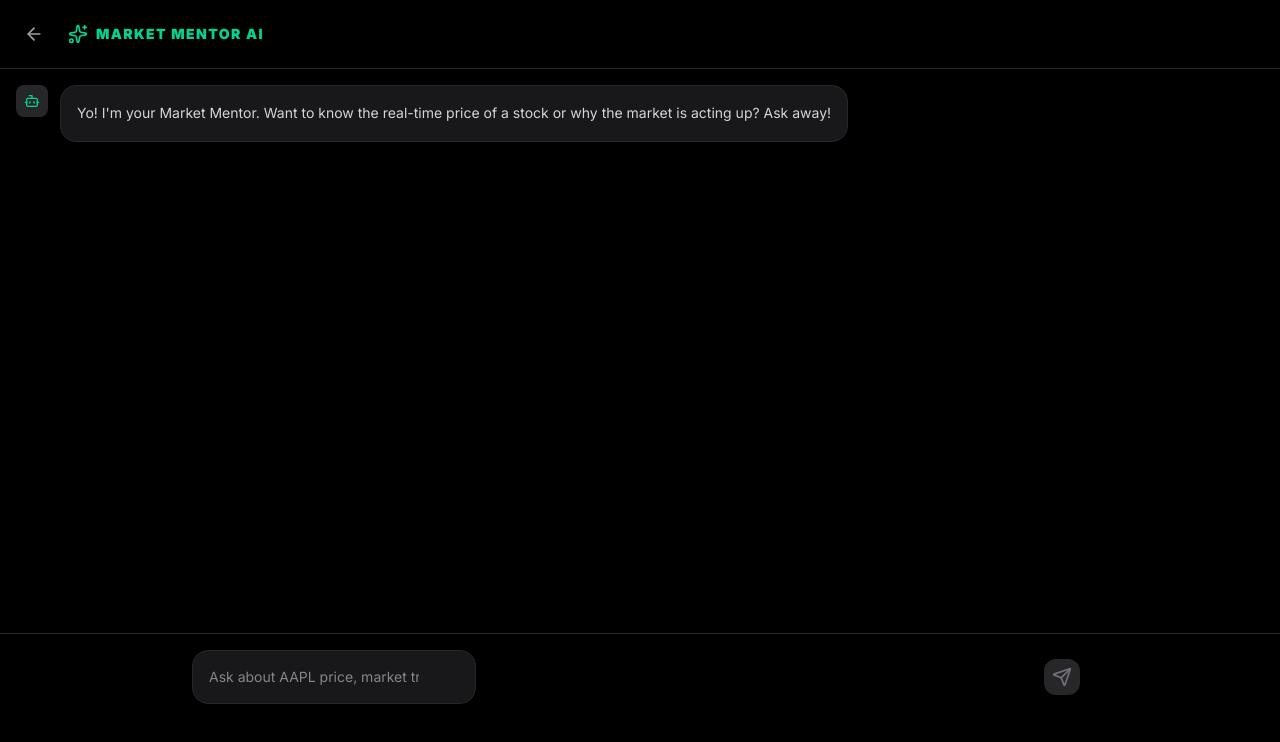
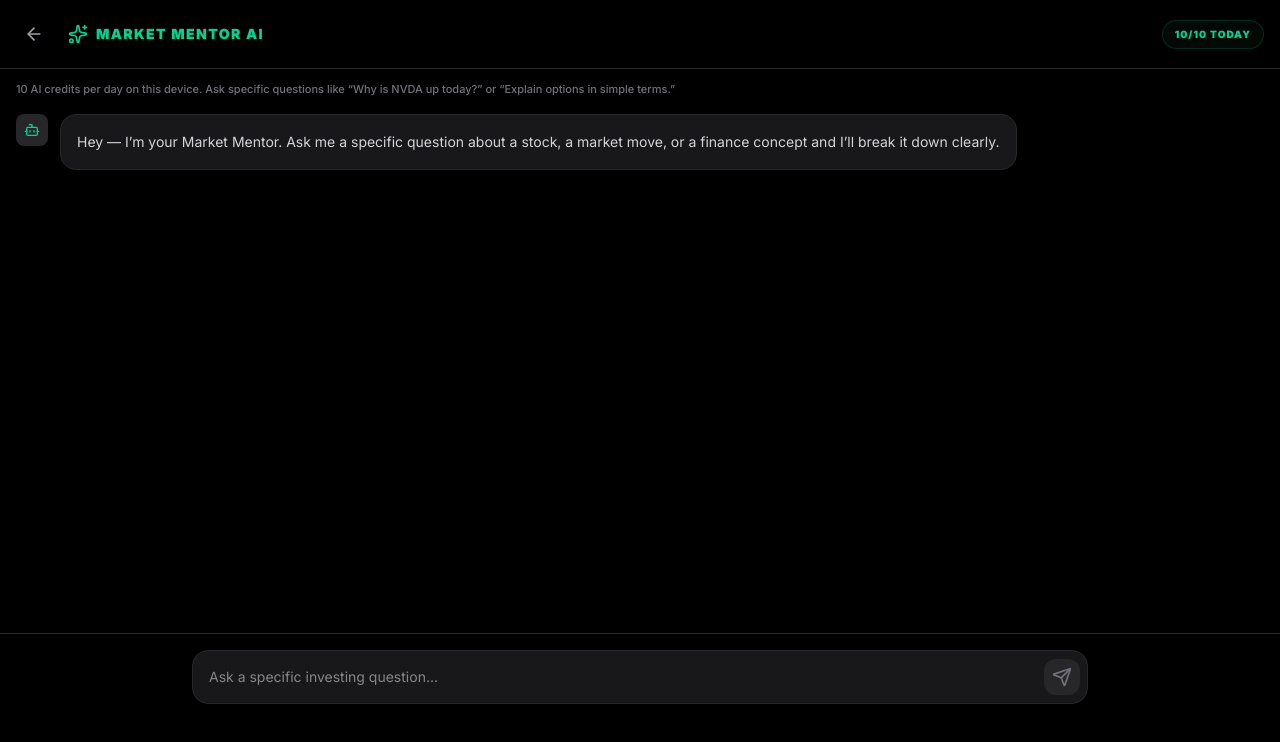
Before and after one commit to azcepition-oss/Investiq, a React (Vite) app in the folder investiq/: page /ai-mentor in a window 1280 px wide. Shown: the top 742 px of the page. Built offline with nearby package versions, Linux system fonts and the light colour scheme.

Commit message:
Improve AI mentor UI and add daily credit display

```diff
--- a/investiq/src/pages/AIChat.tsx
+++ b/investiq/src/pages/AIChat.tsx
@@ -2,7 +2,7 @@ import { useState, useRef, useEffect } from "react";
 import { Send, Sparkles, Loader2, User, Bot, ArrowLeft } from "lucide-react";
 import { motion } from "framer-motion";
 import Markdown from "react-markdown";
-import { chatWithAI } from "../services/api";
+import { chatWithAI, getAiCreditStatus } from "../services/api";
 import { cn } from "../lib/utils";
 import { useNavigate } from "react-router-dom";
 
@@ -12,6 +12,11 @@ interface Message {
 }
 
 const getErrorMessage = (error: any) => {
+  const localCode = error?.code || error?.message;
+  if (localCode === "DAILY_AI_LIMIT_REACHED") {
+    return "You’ve used all 10 AI mentor credits for today on this device. Come back tomorrow for a fresh reset.";
+  }
+
   const apiError = error?.response?.data?.error;
   const apiDetails = error?.response?.data?.details || "";
   const message = `${apiError || ""} ${apiDetails}`.trim();
@@ -33,10 +38,11 @@ const getErrorMessage = (error: any) => {
 
 export const AIChat = () => {
   const [messages, setMessages] = useState<Message[]>([
-    { role: 'assistant', content: "Yo! I'm your Market Mentor. Want to know the real-time price of a stock or why the market is acting up? Ask away!" }
+    { role: 'assistant', content: "Hey — I’m your Market Mentor. Ask me a specific question about a stock, a market move, or a finance concept and I’ll break it down clearly." }
   ]);
   const [input, setInput] = useState("");
   const [isLoading, setIsLoading] = useState(false);
+  const [creditStatus, setCreditStatus] = useState(getAiCreditStatus());
   const messagesEndRef = useRef<HTMLDivElement>(null);
   const navigate = useNavigate();
 
@@ -47,6 +53,8 @@ export const AIChat = () => {
   useEffect(() => {
     scrollToBottom();
   }, [messages]);
+
+  const refreshCredits = () => setCreditStatus(getAiCreditStatus());
 
   const handleSend = async () => {
     if (!input.trim() || isLoading) return;
@@ -63,6 +71,7 @@ export const AIChat = () => {
       console.error(error);
       setMessages(prev => [...prev, { role: 'assistant', content: getErrorMessage(error) }]);
     } finally {
+      refreshCredits();
       setIsLoading(false);
     }
   };
@@ -73,11 +82,22 @@ export const AIChat = () => {
         <button onClick={() => navigate(-1)} className="p-2 text-zinc-400 hover:text-white transition-colors">
           <ArrowLeft size={20} />
         </button>
-        <div className="flex items-center gap-2 text-emerald-400">
-          <Sparkles size={20} />
-          <h1 className="font-black uppercase tracking-widest text-sm">Market Mentor AI</h1>
+        <div className="flex items-center justify-between w-full gap-4">
+          <div className="flex items-center gap-2 text-emerald-400">
+            <Sparkles size={20} />
+            <h1 className="font-black uppercase tracking-widest text-sm">Market Mentor AI</h1>
+          </div>
+          <div className="px-3 py-1.5 rounded-full border border-emerald-500/20 bg-emerald-500/5 text-[10px] font-black uppercase tracking-widest text-emerald-400 whitespace-nowrap">
+            {creditStatus.remaining}/{creditStatus.limit} today
+          </div>
         </div>
       </header>
+
+      <div className="px-4 pt-3">
+        <p className="text-[11px] text-zinc-500 font-medium">
+          10 AI credits per day on this device. Ask specific questions like “Why is NVDA up today?” or “Explain options in simple terms.”
+        </p>
+      </div>
 
       <div className="flex-1 overflow-y-auto p-4 space-y-6 no-scrollbar">
         {messages.map((msg, i) => (
@@ -133,15 +153,15 @@ export const AIChat = () => {
         <div className="relative max-w-4xl mx-auto">
           <input
             type="text"
-            placeholder="Ask about AAPL price, market trends, or jargon..."
+            placeholder="Ask a specific investing question..."
             value={input}
             onChange={(e) => setInput(e.target.value)}
             onKeyDown={(e) => e.key === 'Enter' && handleSend()}
-            className="wfull bg-zinc-900 border border-zinc-800 rounded-2xl py-4 pl-4 pr-14 text-sm focus:outline-none focus:ring-2 focus:ring-emerald-500/50 transition-all"
+            className="w-full bg-zinc-900 border border-zinc-800 rounded-2xl py-4 pl-4 pr-14 text-sm focus:outline-none focus:ring-2 focus:ring-emerald-500/50 transition-all"
           />
           <button
             onClick={handleSend}
-            disabled={!input.trim() || isLoading}
+            disabled={!input.trim() || isLoading || creditStatus.remaining <= 0}
             className="absolute right-2 top-1/2 -translate-y-1/2 p-2 bg-emerald-500 text-black rounded-xl hover:bg-emerald-400 disabled:bg-zinc-800 disabled:text-zinc-500 transition-all"
           >
             <Send size={20} />
```
